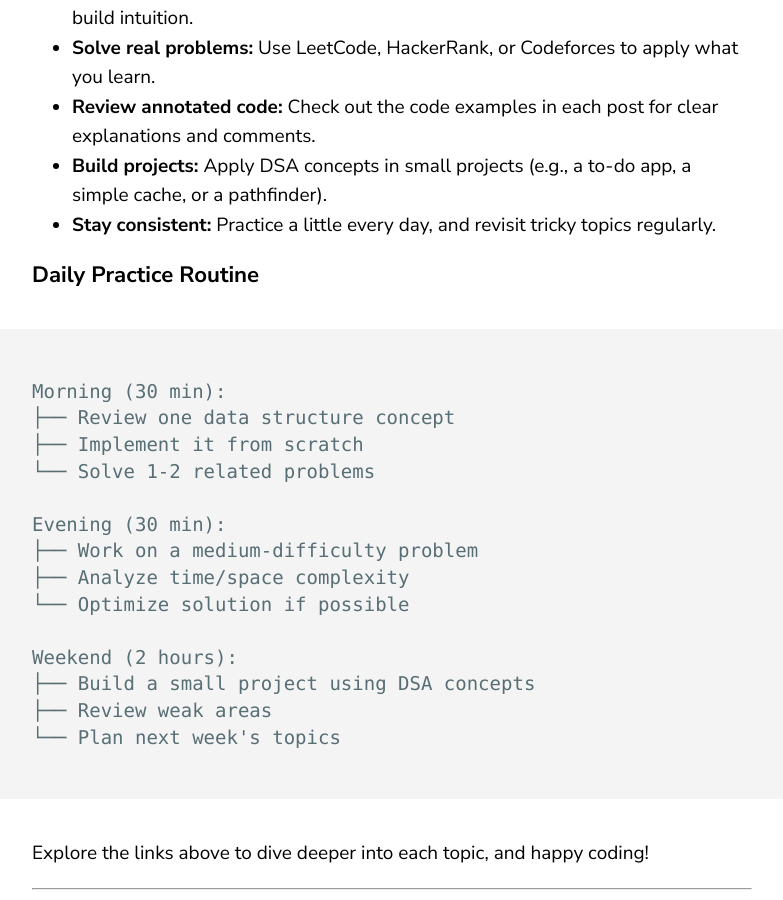
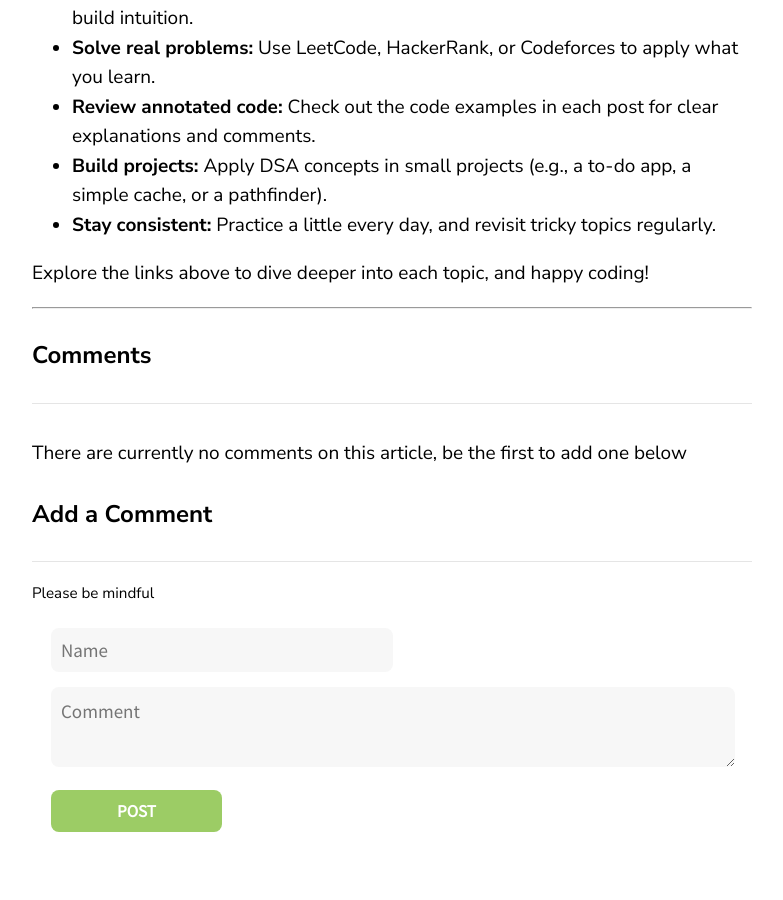
Before and after one commit to proxyroot/proxyroot.github.io, a Jekyll site: the page built from _posts/2025-07-13-dsa-topics-overview.markdown, in a window 1280 px wide and 900 px high, scrolled down 6197 px. Shown: the whole window, without its empty margins (68-851 px from the left). Built offline with Jekyll 4.4.1, drawn with Linux system fonts in a browser that asks for light colours; our own code applies the rules of GitHub Pages for plain Markdown files; after the commit the page ends 7068 px from its top, so only the background shows below that.

Commit message:
comments

````diff
--- a/_posts/2025-07-13-dsa-topics-overview.markdown
+++ b/_posts/2025-07-13-dsa-topics-overview.markdown
@@ -205,24 +205,6 @@
 - **Build projects:** Apply DSA concepts in small projects (e.g., a to-do app, a simple cache, or a pathfinder).
 - **Stay consistent:** Practice a little every day, and revisit tricky topics regularly.
 
-### Daily Practice Routine
-
-```
-Morning (30 min):
-├── Review one data structure concept
-├── Implement it from scratch
-└── Solve 1-2 related problems
-
-Evening (30 min):
-├── Work on a medium-difficulty problem
-├── Analyze time/space complexity
-└── Optimize solution if possible
-
-Weekend (2 hours):
-├── Build a small project using DSA concepts
-├── Review weak areas
-└── Plan next week's topics
-```
 
 Explore the links above to dive deeper into each topic, and happy coding!
 
````
Also changed, not shown: _posts/2023-08-10-hashmap-overview.markdown (+42 -15 lines).
